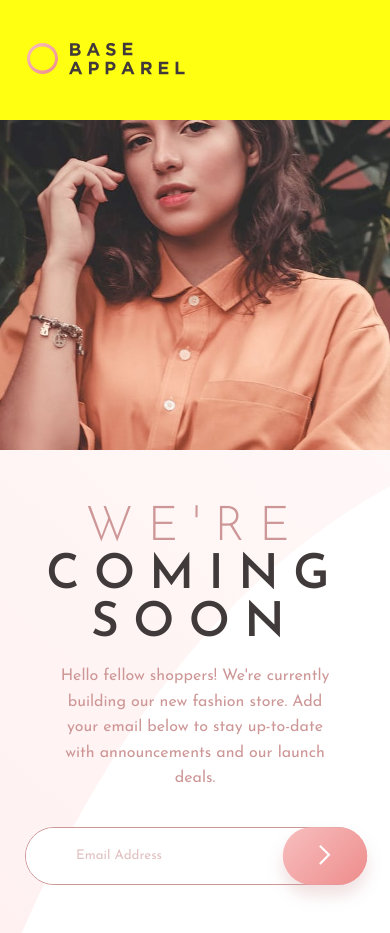
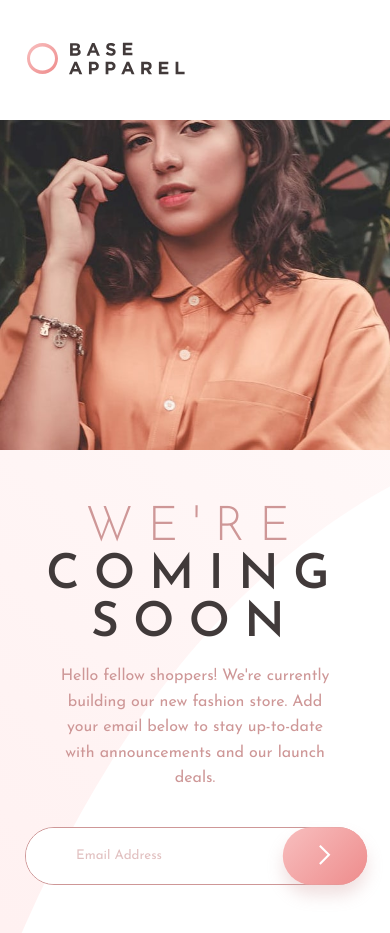
Before and after one commit to eduscasares/base-apparel-coming-soon, a plain HTML site: page index.html in a window 390 px wide. Drawn offline with Linux system fonts and the light colour scheme.

Commit message:
css correction

```diff
--- a/index.css
+++ b/index.css
@@ -170,7 +170,7 @@ form.invalid input[type="email"]::after {
     } */
 
     .innerColumn .logo {
-        background-color: #ff1;
+        background-color: #fff;
         width: 100%;
         height: 120px;
         position: fixed;
```
